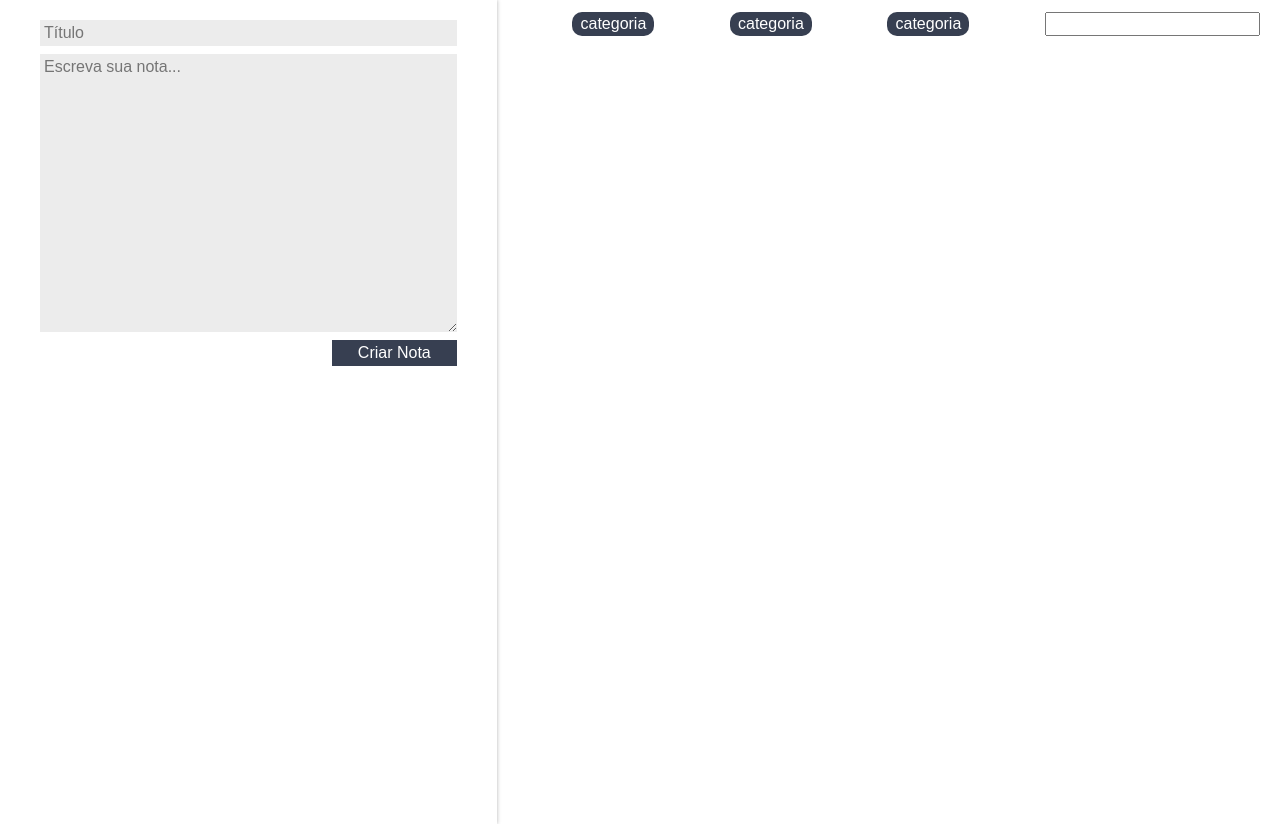
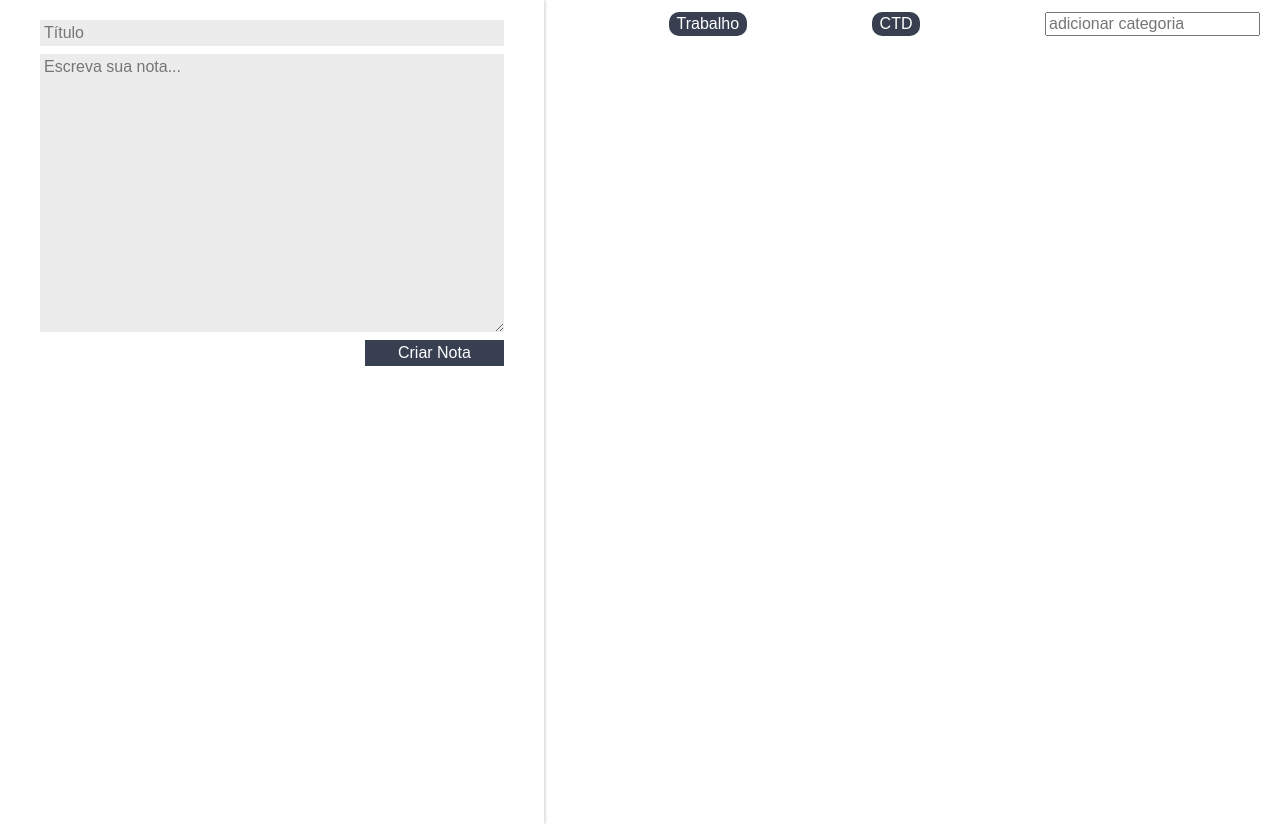
Before and after one commit to soareslil/alura-ciclo-de-vida-class, a React (Create React App) app: page / in a window 1280 px wide. Built offline with nearby package versions, Linux system fonts and the light colour scheme; the HTML template or start-up script is replaced by a standard one.

Commit message:
mods listadecategorias

```diff
--- a/src/App.js
+++ b/src/App.js
@@ -10,7 +10,8 @@ class App extends Component {
     super();
 
     this.state = {
-      notas:[]
+      notas:[],
+      categorias: ["Trabalho", "CTD"],
     }
   }
 
@@ -35,7 +36,7 @@ class App extends Component {
       <section className="conteudo">
         <FormularioCadastro criarNota={this.criarNota.bind(this)}/>
         <main className="conteudo-principal">
-          <ListaDeCategorias />
+          <ListaDeCategorias categorias={this.state.categorias} />
 
           <ListaDeNotas
          notas={this.state.notas}
--- a/src/components/ListaDeCategorias/ListaDeCategorias.jsx
+++ b/src/components/ListaDeCategorias/ListaDeCategorias.jsx
@@ -2,16 +2,27 @@ import React, { Component } from 'react';
 import "./estilo.css";
 
 class ListaDeCategorias extends Component {
+
+    _handleEventoInput(e){
+        if(e.key == "Enter"){
+            console.log("add categoria")
+        }
+    }
+
     render() {
         return (
             <section className="lista-categorias">
                 <ul className="lista-categorias_lista">
-                    <li className="lista-categorias_item">categoria</li>
-                    <li className="lista-categorias_item">categoria</li>
-                    <li className="lista-categorias_item">categoria</li>
+                    {this.props.categorias.map((categoria, index)=>{
+                        return   <li key={index} className="lista-categorias_item">{categoria}</li>
+                    })}
                 </ul>
 
-                <input type="text" className="lista-categorias_input" />
+                <input type="text"
+                className="lista-categorias_input"
+                placeholder="adicionar categoria"
+                onKeyUp={this._handleEventoInput.bind(this)}
+                />
             </section>
         );
     }
```
